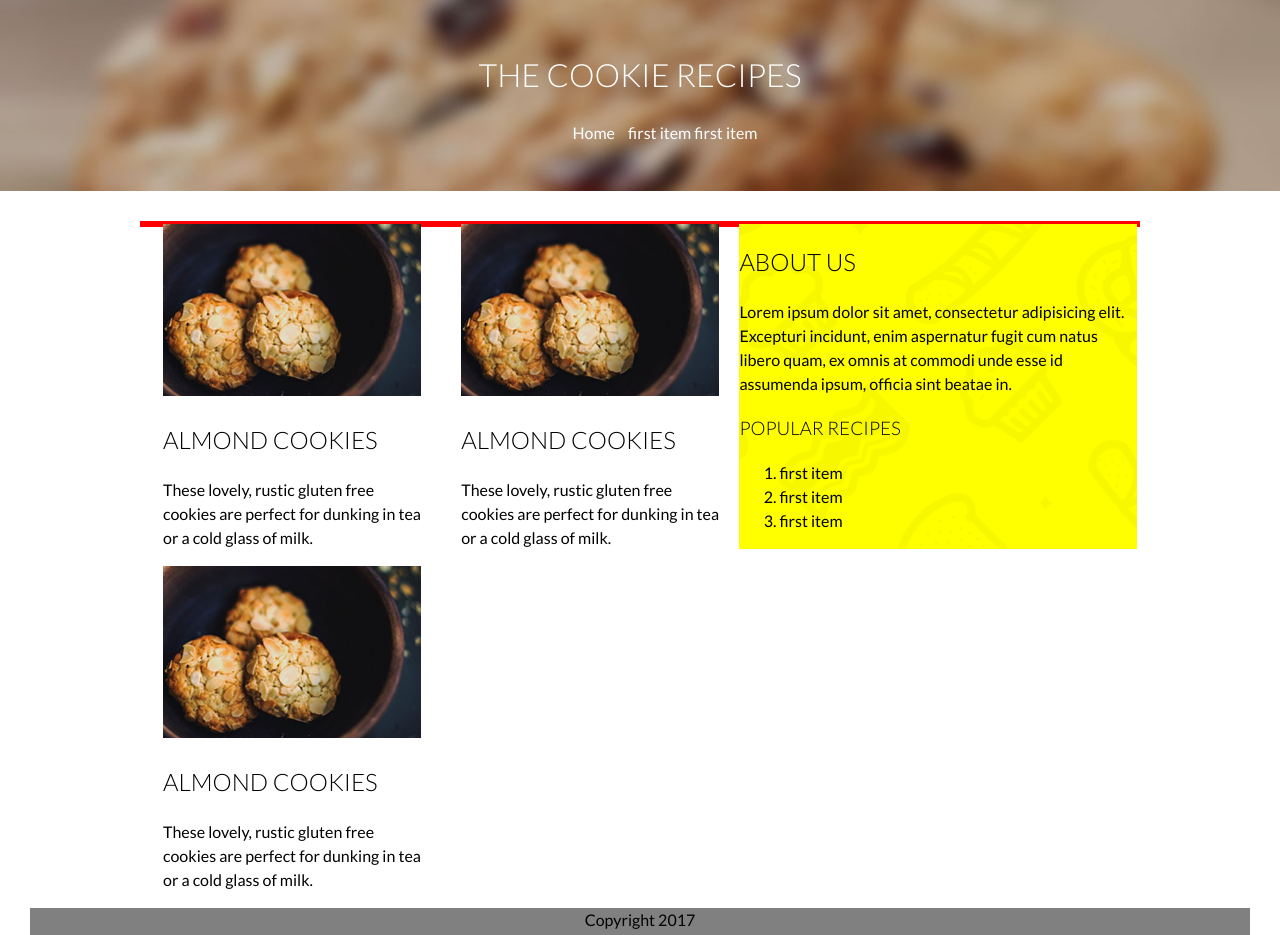
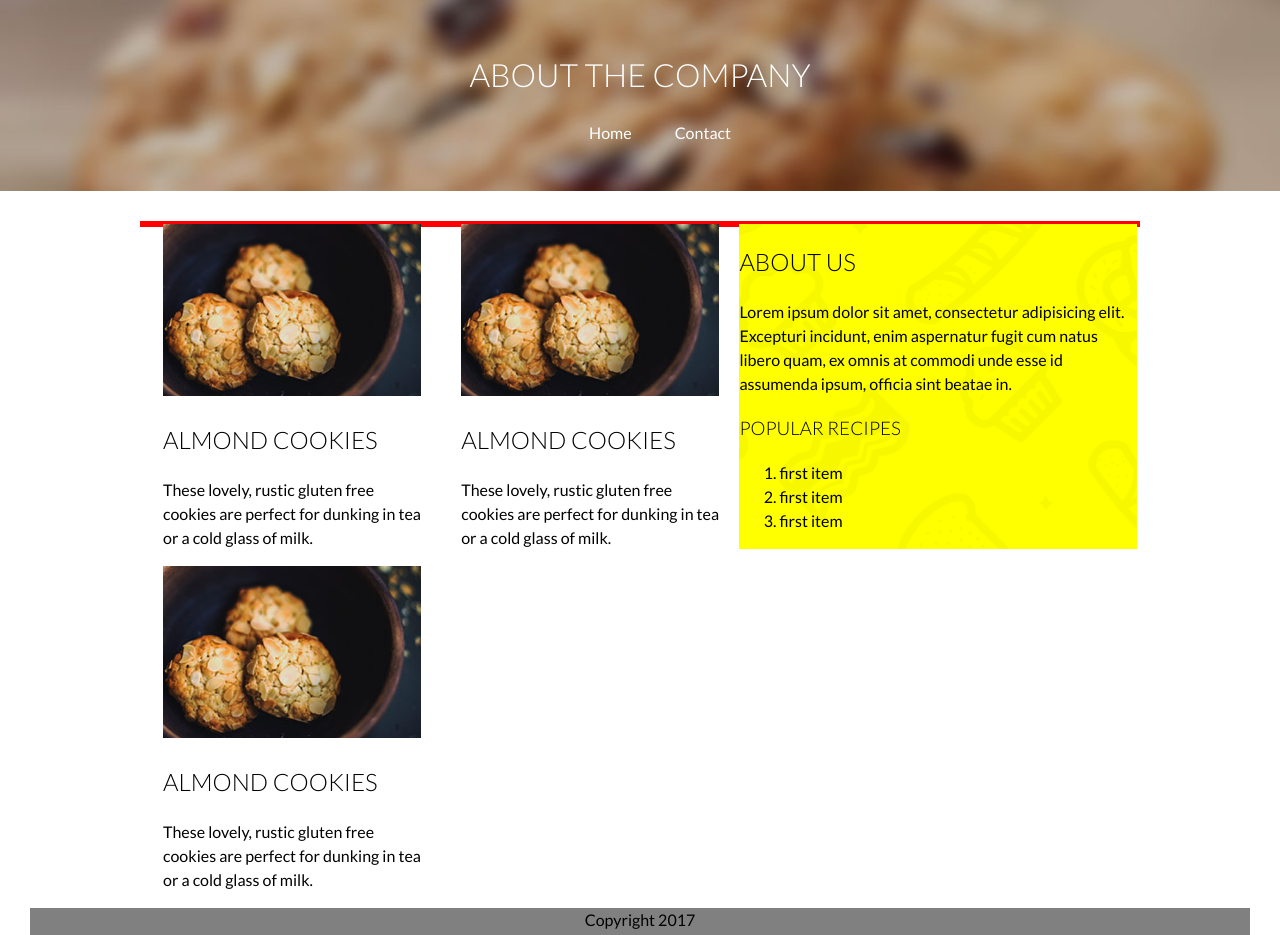
Before and after one commit to chuahongsheng/Macarons, a plain HTML site: page index.html in a window 1280 px wide. Shown: the top 935 px of the page. Drawn offline with Linux system fonts and the light colour scheme.

Commit message:
Add files via upload

```diff
--- a/index.html
+++ b/index.html
@@ -9,11 +9,11 @@
 <body>
 
 <header>
-<h1>The Cookie Recipes</h1>
+<h1>About the Company</h1>
 <ul>
-	<li><a href="#">Home</a></li>
-	<li>first item</li>
-	<li>first item</li>
+	<li><a href="index.html">Home</a></li>
+	<li><a href="about.html"></a></li>
+	<li><a href="#">Contact</a></li>
 </ul>
 </header>
 
```
Also changed, not shown: About.html (added, +10 -0 lines).
